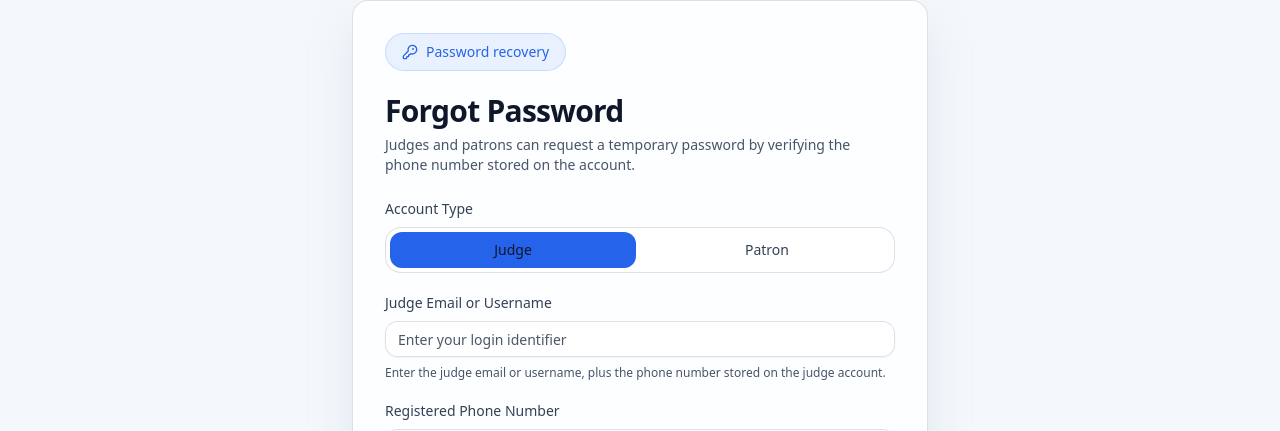
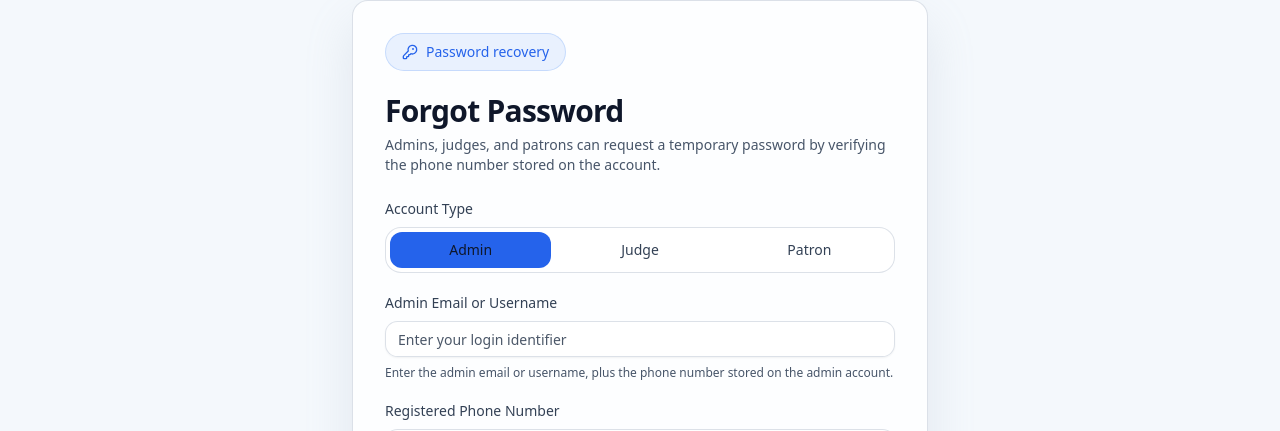
Before and after one commit to Joel-maluki/Ksef-Digi-System, a Next.js app in the folder Frontend/: page /forgot-password in a window 1280 px wide. Shown: the part 113-544 px from the top of the page. Built offline with nearby package versions, Linux system fonts and the light colour scheme; no server answers.

Commit message:
Add admin password recovery and change flow

```diff
--- a/Frontend/src/app/admin/settings/page.tsx
+++ b/Frontend/src/app/admin/settings/page.tsx
@@ -1,7 +1,9 @@
 'use client';
 
+import Link from 'next/link';
 import { FormEvent, useEffect, useMemo, useState } from 'react';
 import { DashboardLayout } from '@/components/layout';
+import { Button } from '@/components/ui/button';
 import {
   BackendAdminDashboardStats,
   BackendCompetitionScheduleEntry,
@@ -265,12 +267,21 @@ export default function AdminSettingsPage() {
   return (
     <DashboardLayout role="admin">
       <div className="space-y-6">
+        <div className="flex flex-col gap-4 md:flex-row md:items-start md:justify-between">
           <div>
             <h1 className="section-title">Settings</h1>
             <p className="section-copy mt-2">
               Configure competition level, deadlines, ranking publication rules, and the
               designated judging days for each KSEF stage.
             </p>
+          </div>
+          <Button
+            asChild
+            variant="outline"
+            className="rounded-xl border-white/10 bg-white/5 text-white hover:bg-white/10"
+          >
+            <Link href="/set-password">Change My Password</Link>
+          </Button>
         </div>
 
         {authLoading || loading ? (
--- a/Frontend/src/app/forgot-password/page.tsx
+++ b/Frontend/src/app/forgot-password/page.tsx
@@ -10,12 +10,12 @@ import { Card, CardContent, CardHeader, CardTitle } from '@/components/ui/card';
 import { Input } from '@/components/ui/input';
 import { forgotPassword } from '@/lib/api';
 
-const allowedRoles = ['judge', 'patron'] as const;
+const allowedRoles = ['admin', 'judge', 'patron'] as const;
 
 function ForgotPasswordPageContent() {
   const searchParams = useSearchParams();
   const initialRole = searchParams.get('role');
-  const [role, setRole] = useState<'judge' | 'patron'>('judge');
+  const [role, setRole] = useState<'admin' | 'judge' | 'patron'>('admin');
   const [identifier, setIdentifier] = useState('');
   const [phone, setPhone] = useState('');
   const [loading, setLoading] = useState(false);
@@ -23,14 +23,16 @@ function ForgotPasswordPageContent() {
   const [success, setSuccess] = useState<string | null>(null);
 
   useEffect(() => {
-    if (initialRole && allowedRoles.includes(initialRole as 'judge' | 'patron')) {
-      setRole(initialRole as 'judge' | 'patron');
+    if (initialRole && allowedRoles.includes(initialRole as 'admin' | 'judge' | 'patron')) {
+      setRole(initialRole as 'admin' | 'judge' | 'patron');
     }
   }, [initialRole]);
 
   const identifierLabel = useMemo(
     () =>
-      role === 'patron'
+      role === 'admin'
+        ? 'Admin Email or Username'
+        : role === 'patron'
         ? 'School Username or Patron Email'
         : 'Judge Email or Username',
     [role]
@@ -38,7 +40,9 @@ function ForgotPasswordPageContent() {
 
   const helperCopy = useMemo(
     () =>
-      role === 'patron'
+      role === 'admin'
+        ? 'Enter the admin email or username, plus the phone number stored on the admin account.'
+        : role === 'patron'
         ? 'Enter the school username or patron email, plus the phone number stored on the patron account.'
         : 'Enter the judge email or username, plus the phone number stored on the judge account.',
     [role]
@@ -79,15 +83,15 @@ function ForgotPasswordPageContent() {
             </div>
             <CardTitle className="text-3xl text-white">Forgot Password</CardTitle>
             <p className="text-sm text-slate-400">
-              Judges and patrons can request a temporary password by verifying the phone
-              number stored on the account.
+              Admins, judges, and patrons can request a temporary password by verifying
+              the phone number stored on the account.
             </p>
           </CardHeader>
           <CardContent>
             <form className="space-y-5" onSubmit={handleSubmit}>
               <div>
                 <label className="mb-2 block text-sm text-slate-300">Account Type</label>
-                <div className="grid grid-cols-2 gap-2 rounded-2xl border border-white/10 bg-white/5 p-1">
+                <div className="grid grid-cols-3 gap-2 rounded-2xl border border-white/10 bg-white/5 p-1">
                   {allowedRoles.map((item) => (
                     <button
                       key={item}
--- a/Frontend/src/app/login/page.tsx
+++ b/Frontend/src/app/login/page.tsx
@@ -153,7 +153,6 @@ export default function LoginPage() {
                     placeholder="Enter your password"
                     className="border-white/10 bg-white/5 text-white"
                   />
-                  {role !== 'admin' ? (
                   <div className="mt-2 text-right">
                     <Link
                       href={`/forgot-password?role=${role}`}
@@ -162,7 +161,6 @@ export default function LoginPage() {
                       Forgot password?
                     </Link>
                   </div>
-                  ) : null}
                 </div>
               </div>
 
--- a/Frontend/src/app/set-password/page.tsx
+++ b/Frontend/src/app/set-password/page.tsx
@@ -1,6 +1,6 @@
 'use client';
 
-import { FormEvent, useEffect, useState } from 'react';
+import { FormEvent, useState } from 'react';
 import { useRouter } from 'next/navigation';
 import { DashboardLayout } from '@/components/layout';
 import { Button } from '@/components/ui/button';
@@ -24,12 +24,6 @@ export default function SetPasswordPage() {
   const [confirmPassword, setConfirmPassword] = useState('');
   const [saving, setSaving] = useState(false);
   const [error, setError] = useState<string | null>(null);
-
-  useEffect(() => {
-    if (!authLoading && user && !user.mustChangePassword) {
-      router.replace(roleTargets[user.role] ?? '/');
-    }
-  }, [authLoading, router, user]);
 
   const handleSubmit = async (event: FormEvent<HTMLFormElement>) => {
     event.preventDefault();
@@ -65,15 +59,19 @@ export default function SetPasswordPage() {
 
   const layoutRole =
     user?.role === 'admin' || user?.role === 'judge' ? user.role : 'patron';
+  const isPasswordSetup = !!user?.mustChangePassword;
 
   return (
     <DashboardLayout role={layoutRole}>
       <div className="mx-auto max-w-xl space-y-6">
         <div>
-          <h1 className="section-title">Create Your Password</h1>
+          <h1 className="section-title">
+            {isPasswordSetup ? 'Create Your Password' : 'Change Your Password'}
+          </h1>
           <p className="section-copy mt-2">
-            Use this page after a first login or after signing in with a temporary reset
-            password. Set the final password before continuing into the system.
+            {isPasswordSetup
+              ? 'Use this page after a first login or after signing in with a temporary reset password. Set the final password before continuing into the system.'
+              : 'Use this page to change your current password while signed in.'}
           </p>
         </div>
 
--- a/Frontend/src/lib/api.ts
+++ b/Frontend/src/lib/api.ts
@@ -626,7 +626,7 @@ export async function login(
 }
 
 export async function forgotPassword(data: {
-  role: 'judge' | 'patron';
+  role: 'admin' | 'judge' | 'patron';
   identifier: string;
   phone: string;
 }): Promise<{ success: boolean; message?: string }> {
```
Also changed, not shown: 2 other files (tests, documents, lock files or other folders). Lines whose indentation alone changed are shown as unchanged.
